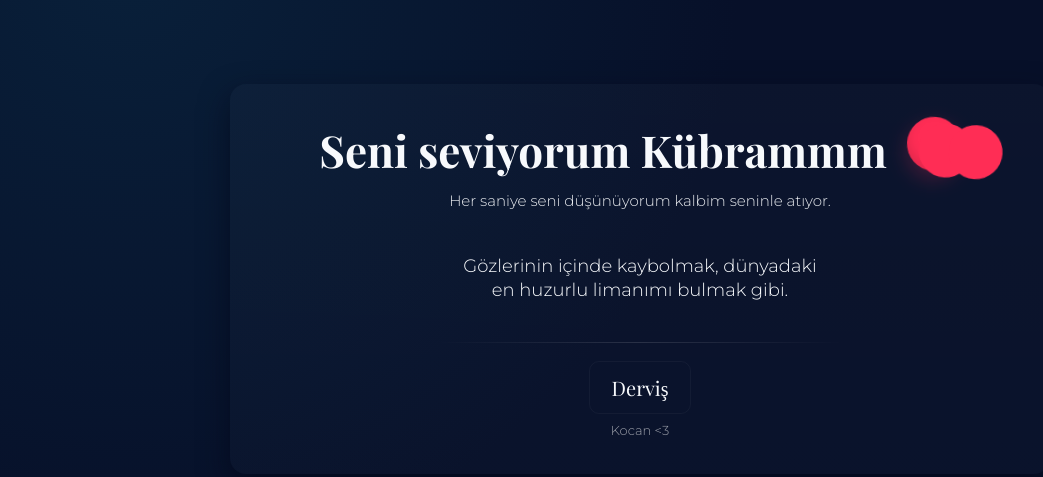
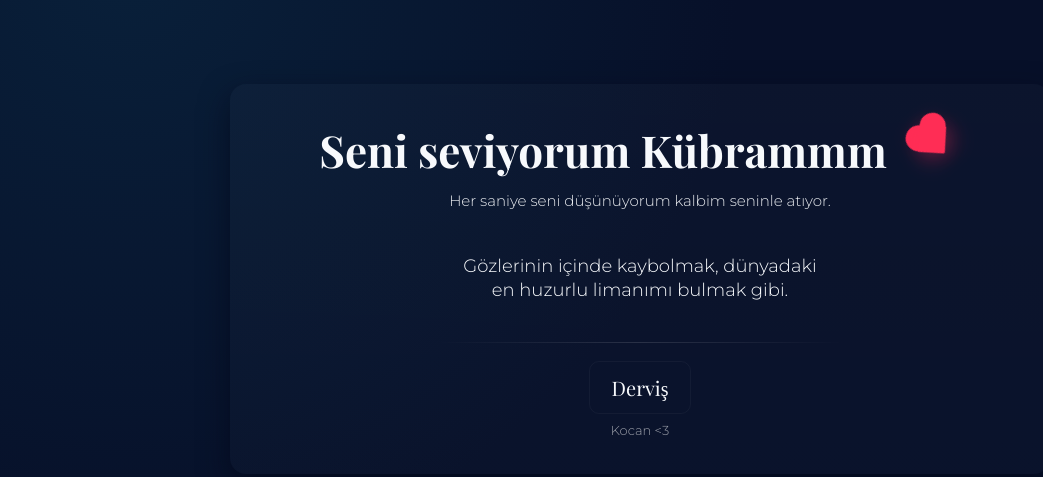
Before and after one commit to dervo1997dk-art/kubrakoc, a plain HTML site: page index.html in a window 1280 px wide. Shown: the part 121-598 px from the top of the page, without its empty margins (0-1043 px from the left). Drawn offline with nearby package versions, Linux system fonts and the light colour scheme.

Commit message:
index.html

```diff
--- a/index.html
+++ b/index.html
@@ -24,15 +24,40 @@
 
 .heart-wrap{width:54px;height:54px;margin-left:6px;display:inline-block;position:relative;transform-origin:center;animation:float 3s ease-in-out infinite}
 @keyframes float{0%{transform:translateY(0) rotate(-6deg)}50%{transform:translateY(-8px) rotate(6deg)}100%{transform:translateY(0) rotate(-6deg)}}
-    .heart{width:54px;height:54px;display:inline-block;background:var(--accent);border-radius:28px;position:relative;box-shadow:0 8px 20px rgba(255,45,85,0.22), inset 0 -6px 12px rgba(0,0,0,0.12);animation:beat 1000ms infinite}
-    .heart:before,.heart:after{content:'';position:absolute;width:54px;height:54px;border-radius:50%;background:var(--accent);top:6px}
-    .heart:before{left:22%}
-    .heart:after{left:78%}
-    @keyframes beat{0%{transform:scale(1)}30%{transform:scale(1.14)}45%{transform:scale(0.98)}60%{transform:scale(1.06)}100%{transform:scale(1)}}
+
+/* Fixed heart shape */
+.heart{
+  width:54px;
+  height:48px;
+  position:relative;
+  display:inline-block;
+  animation:beat 1000ms infinite;
+  transform:rotate(-45deg);
+}
+.heart:before,
+.heart:after{
+  content:'';
+  width:26px;
+  height:40px;
+  position:absolute;
+  left:27px;
+  transform-origin:0 100%;
+  background:var(--accent);
+  border-radius:26px 26px 0 0;
+  transform:rotate(-45deg);
+  box-shadow:0 8px 20px rgba(255,45,85,0.22);
+}
+.heart:after{
+  left:0;
+  transform:rotate(45deg);
+  transform-origin:100% 100%;
+}
+
+@keyframes beat{0%{transform:rotate(-45deg) scale(1)}30%{transform:rotate(-45deg) scale(1.14)}45%{transform:rotate(-45deg) scale(0.98)}60%{transform:rotate(-45deg) scale(1.06)}100%{transform:rotate(-45deg) scale(1)}}
 
 .subtitle{margin:12px 0 22px;font-weight:300;opacity:0.95;font-size:15px}
 
-    /* rotating Pisces-specific quotes */
+/* rotating quotes */
 .quotes{
 height:92px;display:flex;align-items:center;justify-content:center;position:relative;overflow:hidden;margin:8px 0 18px;
 }
```
Lines whose indentation alone changed are shown as unchanged.
